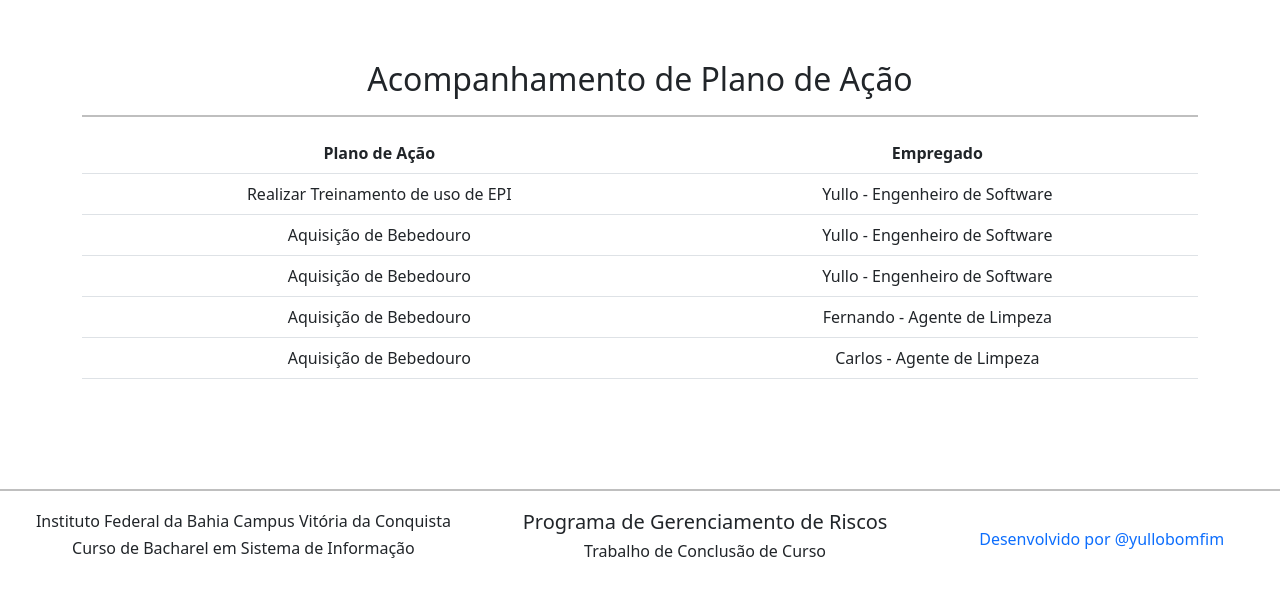
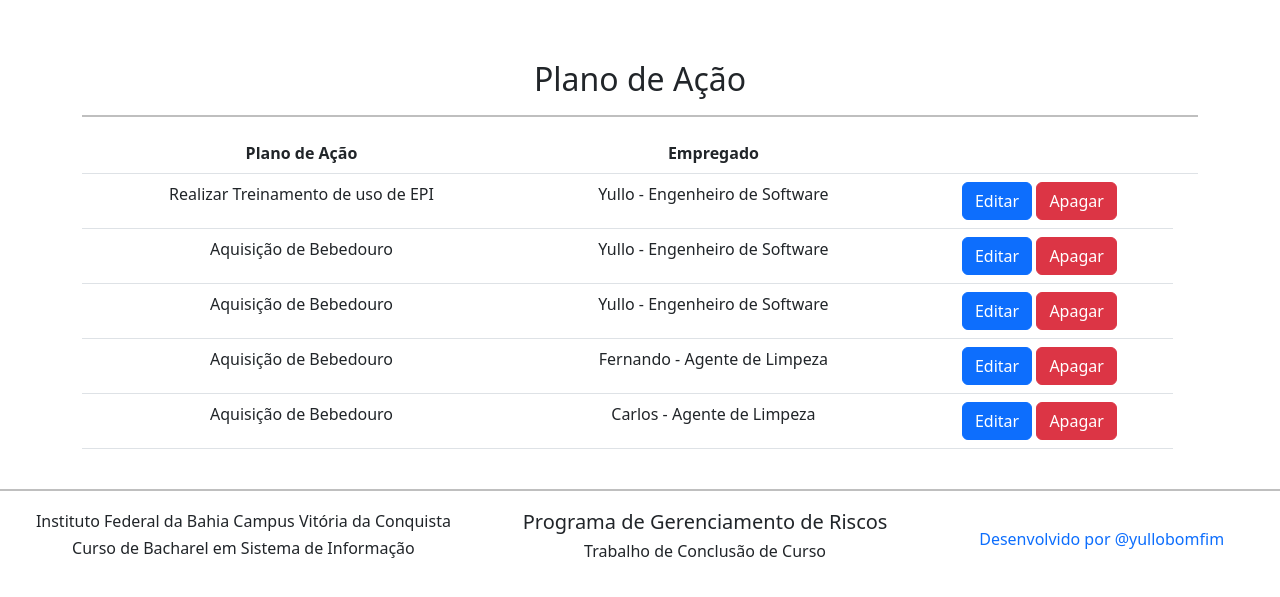
Before and after one commit to yullobomfim/TCC-II, a Django app: page /empregadoplano/ in a window 1280 px wide. Shown: the part 220-817 px from the top of the page. Run offline with Django 3.2, Linux system fonts and the light colour scheme; a user stored in the database is signed in; data comes from the database, SQL or seed files in the repository; both versions use the stored data as it was after the commit; some libraries are stand-ins or nearby versions.

Commit message:
feat:complete

```diff
--- a/tcc/pgr/static/css/pgr.css
+++ b/tcc/pgr/static/css/pgr.css
@@ -118,8 +118,8 @@
   }
 
   .image-login img {
-    height: 600px;
-    width: 500px;
+    height: 400px;
+    width: 400px;
   }
 
   .form-login form {
--- a/tcc/pgr/templates/base.html
+++ b/tcc/pgr/templates/base.html
@@ -46,5 +46,4 @@
     });
   </script>
 
-
 </html>
--- a/tcc/pgr/templates/empregado_create.html
+++ b/tcc/pgr/templates/empregado_create.html
@@ -5,7 +5,7 @@
 <div class="container">
 
 
-  <h1>Cadastrar Empregado</h1>
+  <h1>Cadastrar Novo Usuário</h1>
   <form method="post">
     {% csrf_token %}
     {{ form|bootstrap }}
--- a/tcc/pgr/templates/empregadoplano_delete.html
+++ b/tcc/pgr/templates/empregadoplano_delete.html
@@ -5,7 +5,8 @@
 <div class="container">
 
   <h1>Excluir este Plano de Ação</h1>
-  <p>Tem certeza que deseja excluir{{ empregadosplanos.empregado }} - {{ empregadosplanos.plano_acao}}"?</p>
+  <p>Tem certeza que deseja excluir</p>
+  <p>{{ empregadoplano.empregado }} - {{ empregadoplano.plano_acao}}"?</p>
   <form method="post">
     {% csrf_token %}
     <button class="btn btn-danger" type="submit">Apagar</button>
--- a/tcc/pgr/templates/empregadoplano_list.html
+++ b/tcc/pgr/templates/empregadoplano_list.html
@@ -7,24 +7,31 @@
 
   <div class="side-logo">
       <div class="table-responsive">
-        <h2> Acompanhamento de Plano de Ação</h2>
-        <hr>
+          <h2> Plano de Ação</h2>
+          <hr>
           <table class="table">
             <thead>
               <tr>
                 <th>Plano de Ação</th>
                 <th>Empregado</th>
+                <th></th>
+                <th></th>
               </tr>
+
             </thead>
             <tbody>
-              {% for empregadosplano in empregadosplanos %}
+              {% for empregadoplano in empregadosplanos %}
                 <tr>
+                  <td>{{ empregadoplano.plano_acao }}</td>
+                  <td>{{ empregadoplano.empregado }}</td>
                   {% if user.is_superuser %}
-                  <td>{{ empregadosplano.plano_acao }}</td>
-                  <td>{{ empregadosplano.empregado }}</td>
+                  <td>
+                    <a class="btn btn-primary" href="/empregadoplano/update/{{empregadoplano.id}}/">Editar</a>
+                    <a class="btn btn-danger" href="/empregadoplano/delete/{{empregadoplano.id}}/">Apagar</a>
+                  </td>
                   {% endif %}
                   {% empty %}
-                  <td>Nenhum Plano de Ação x Empregado cadastrado.</td>
+                  <td>Nenhum Plano de Ação cadastrado.</td>
 
               {% endfor %}
             </tbody>
--- a/tcc/pgr/templates/includes/navbar.html
+++ b/tcc/pgr/templates/includes/navbar.html
@@ -79,8 +79,6 @@
             {% if user.is_authenticated %}
                 <span class="btn btn-light">Bem vindo {{request.user|title}}</span>
                 <a class="btn btn-danger" href="{% url 'logout' %}">Sair</a>
-            {% else %}
-                <a class="btn btn-primary" href="{% url 'signup' %}">Novo</a>
             {% endif %}
         </div>
 </nav>
--- a/tcc/pgr/templates/registration/login.html
+++ b/tcc/pgr/templates/registration/login.html
@@ -18,7 +18,9 @@
             {{ form.password.label_tag }}
             {{ form.password }}
           </div>
-          <button type="submit" class="btn btn-primary btn-block">Entrar</button>
+          <button type="submit" class="btn btn-success btn-block">Entrar</button>
+          <a href="{% url 'signup' %}" class="link btn-danger">Não tenho Usuário</a>
+
         </form>
       </div>
     </div>
--- a/tcc/pgr/templates/registration/signup.html
+++ b/tcc/pgr/templates/registration/signup.html
@@ -14,14 +14,14 @@
         {% endif %}
 
         <form class="form-signup" method="post">
-            <h4>Novo Empregado</h4>
+            <h4>Cadastrar Novo Usuário</h4>
             <div class="form">
                 {% csrf_token %}
                 <div class="form-group">
                 {{ form.as_p }}
                 </div>
-                <button type="submit" class="btn btn-primary">Cadastrar</button>
-                <a href="{% url 'login' %}" class="btn btn-danger">Já tenho uma conta</a>
+                <button type="submit" class="btn btn-success">Cadastrar</button>
+                <a href="{% url 'login' %}" class="link btn-danger">Já tenho Usuário</a>
             </div>
         </form>
     </div>
--- a/tcc/tcc/settings.py
+++ b/tcc/tcc/settings.py
@@ -23,8 +23,8 @@ INSTALLED_APPS = [
     'django.contrib.messages',
     'django.contrib.sessions',
     'django.contrib.staticfiles',
+    'pgr',
     'django_extensions',
-    'pgr',
     'bootstrapform',
 ]
 
```
Also changed, not shown: tcc/pgr/forms.py (+3 -6 lines), tcc/requirements.txt (+4 -4 lines), tcc/README.md, tcc/db.sqlite3, tcc/pgr_models.png (added).
